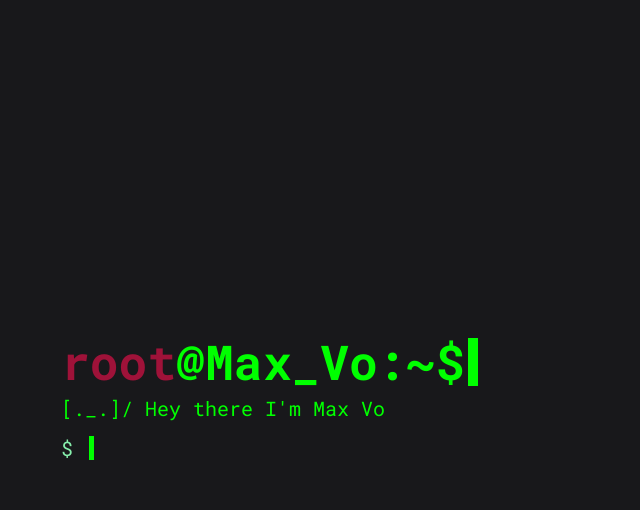
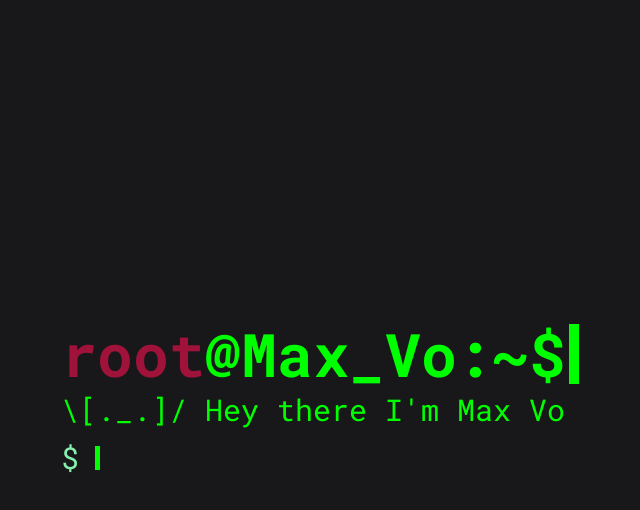
Before and after one commit to MaxvoDev/MaxVo---Personal-Website, a Next.js app: page / in a window 1280 px wide. Both pictures are taken after a click on the button "Click me!". Shown: the top 510 px of the page, without its empty margins (315-955 px from the left). Built offline with nearby package versions, Linux system fonts and the light colour scheme.

Commit message:
fix text size

```diff
--- a/components/Home.tsx
+++ b/components/Home.tsx
@@ -31,14 +31,14 @@ const HomeComponent = () => {
     return (
         <div className='text-[#0f0] bg-zinc-900 w-full h-full flex flex-col items-center justify-center md:text-3xl'>
             <div className="grow flex flex-col items-center justify-center">
-                <div className='mb-2 w-full font-bold text-left text-xl sm:text-5xl flex items-center'>
+                <div className='mb-2 w-full font-bold text-left text-2xl sm:text-6xl flex items-center'>
                     <span className='text-[rgb(159,18,57)]'>root</span>
                     @Max_Vo:~$
                     <CursorBlinker className="ml-1 h-full w-[10px] bg-[#0f0]"></CursorBlinker>
                 </div>
                 {
                     showFull ?
-                    <div className='text-left flex flex-col gap-y-1 text-xl'>
+                    <div className='text-left flex flex-col gap-y-1'>
                         <TextAnim/>
                         {
                             isFinished &&
@@ -78,7 +78,7 @@ const HomeComponent = () => {
                     <Menu showIcon={true} isActive={projectsModal.isOpen} onClick={projectsModal.onOpen} name="Contact" image="/images/projects-icon.png"></Menu>
                     <Menu showIcon={true} isActive={skillsModal.isOpen} onClick={skillsModal.onOpen} name="Skills" image="/images/skills-icon.png"></Menu>
                     <a className="flex items-center justify-center hover:bg-[rgb(71,85,105)]" target="_blank" href="https://www.linkedin.com/in/max-vo/">
-                        <AiFillLinkedin size={50}></AiFillLinkedin>
+                        <AiFillLinkedin size={40}></AiFillLinkedin>
                     </a>
                     <Menu showIcon={true} isActive={websiteModal.isOpen} onClick={websiteModal.onOpen} name="Website" image="/images/website-icon.png"></Menu>
                     <Menu showIcon={true} isActive={contactmeModal.isOpen} onClick={contactmeModal.onOpen} name="Contact" image="/images/contact-icon.png"></Menu>
--- a/components/TextAnimation.tsx
+++ b/components/TextAnimation.tsx
@@ -12,7 +12,7 @@ export default function TextAnim() {
 
   const { isFinished, onFinished } = useAnimationText();
 
-  const text1 = `\[._.]/ Hey there I'm Max Vo`;
+  const text1 = `\\[._.]/ Hey there I'm Max Vo`;
   const text2 = `A "Full Stack" Engineer`;
   const text3 = `Welcome to my world`;
   const count1 = useMotionValue(0);
@@ -60,10 +60,10 @@ export default function TextAnim() {
   }, []);
 
   return (
-    <div className="min-w-[22rem] sm:min-w-[33rem]">
+    <div className="min-w-[22rem] sm:min-w-[33rem] text-xl sm:text-3xl">
       <div className="flex items-center  gap-x-2"><motion.span>{displayText1}</motion.span><CursorBlinker className={ finish1 ? 'hidden' : '' }/></div>
-      { finish1 && <div className="flex items-center  gap-x-2 mt-3"><span className='text-green-300'>$ </span><motion.span>{displayText2}</motion.span><CursorBlinker className={ finish2 ? 'hidden' : '' }/></div> }
-      { finish2 && <div className="flex items-center gap-x-2 mt-3"><span className='text-green-300'>$ </span><motion.span>{displayText3}</motion.span><CursorBlinker className={ finish3 ? 'hidden' : '' }/></div> }
+      { finish1 && <div className="flex items-center  gap-x-2 mt-3"><span className='text-green-300'>$  </span><motion.span>{displayText2}</motion.span><CursorBlinker className={ finish2 ? 'hidden' : '' }/></div> }
+      { finish2 && <div className="flex items-center gap-x-2 mt-3"><span className='text-green-300'>$  </span><motion.span>{displayText3}</motion.span><CursorBlinker className={ finish3 ? 'hidden' : '' }/></div> }
     </div>
   );
 }
```
